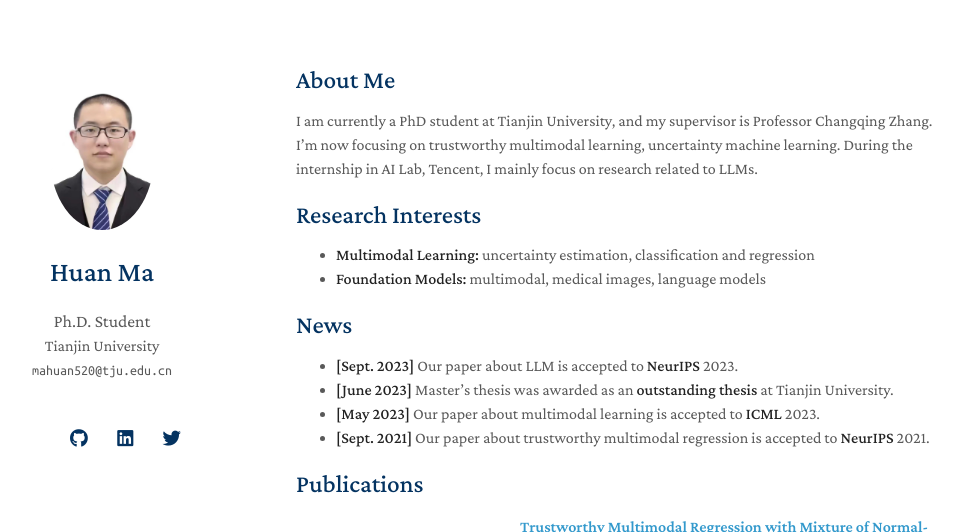
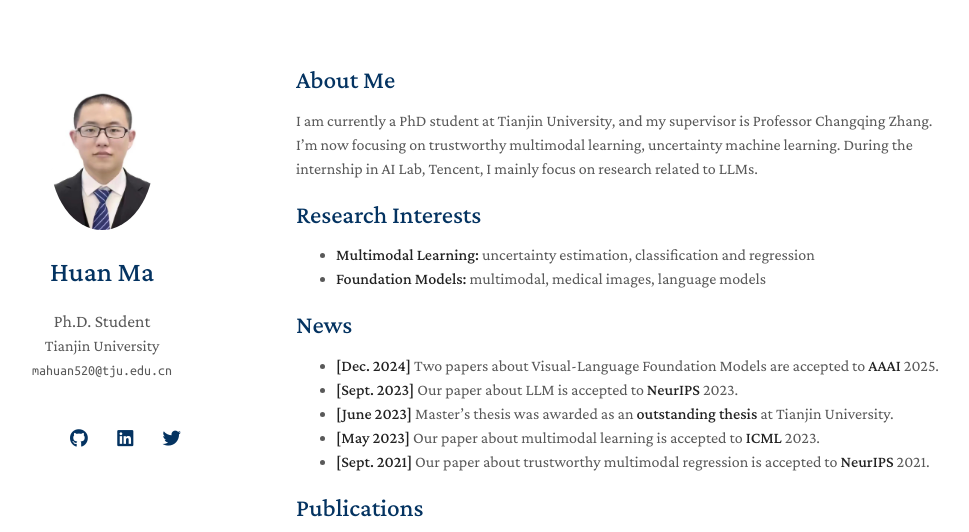
Before and after one commit to MaHuanAAA/MaHuanAAA.github.io, a Jekyll site: the page built from index.md, in a window 1280 px wide and 900 px high, cut to the strip 0-532 px from the top of the window. Shown: the whole strip, without its empty margins (174-1143 px from the left). Built offline with Jekyll 4.4.1, drawn with Linux system fonts in a browser that asks for light colours; nearby versions of some CDN libraries; a style sheet for code colours, icons or effects is not loaded; our own code applies the rules of GitHub Pages for plain Markdown files.

Commit message:
Update index.md

```diff
--- a/index.md
+++ b/index.md
@@ -12,7 +12,7 @@ I am currently a PhD student at Tianjin University, and my supervisor is Profess
 - **Foundation Models:** multimodal, medical images, language models
 
 ## News
-
+- **[Dec. 2024]** Two papers about Visual-Language Foundation Models are accepted to **AAAI** 2025.
 - **[Sept. 2023]** Our paper about LLM is accepted to **NeurIPS** 2023.
 - **[June 2023]** Master's thesis was awarded as an **outstanding thesis** at Tianjin University.
 - **[May 2023]** Our paper about multimodal learning is accepted to **ICML** 2023.
```
